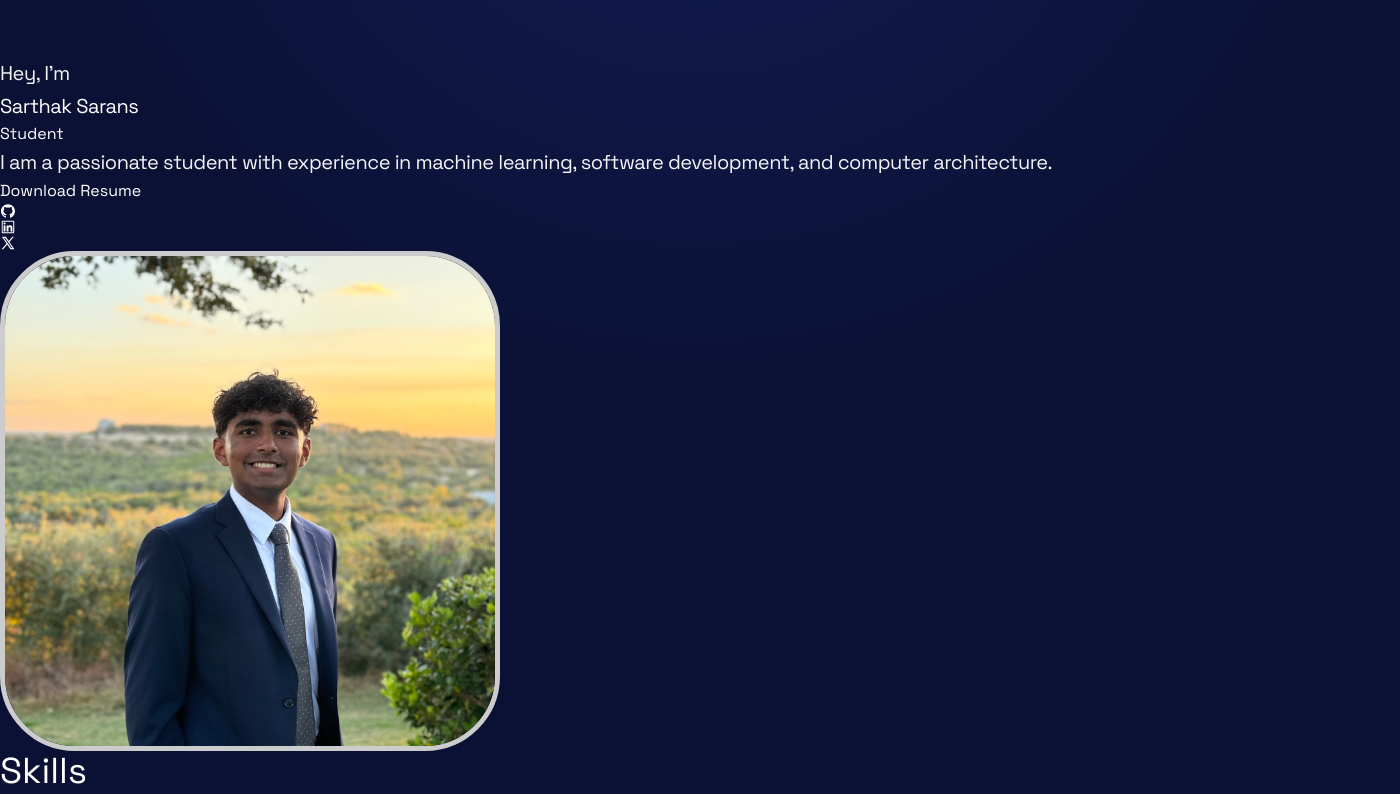
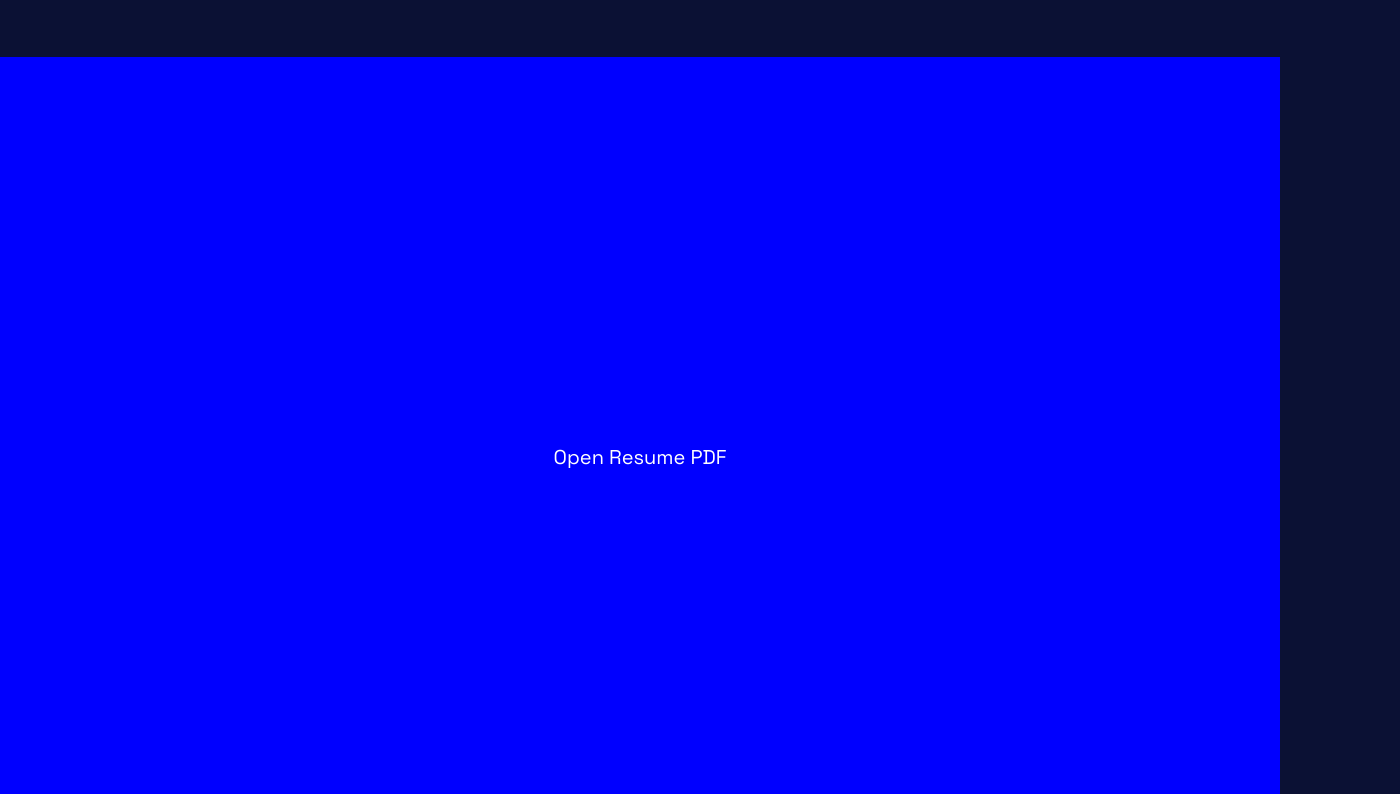
Before and after one commit to SarthakSarans/PersonalWebsite, a React (Vite) app: page /pdf-viewer in a window 1280 px wide. Shown: the part 980-1774 px from the top of the page, 1400 px wide, since content can reach past the window. Built offline with nearby package versions, Linux system fonts and the light colour scheme.

Commit message:
resume button working

```diff
--- a/package.json
+++ b/package.json
@@ -10,11 +10,15 @@
     "preview": "vite preview"
   },
   "dependencies": {
+    "@react-pdf-viewer/core": "^3.12.0",
+    "@react-pdf-viewer/default-layout": "^3.12.0",
     "@vercel/analytics": "^1.4.1",
     "framer-motion": "^11.15.0",
     "react": "^18.3.1",
     "react-dom": "^18.3.1",
     "react-icons": "^5.4.0",
+    "react-pdf": "^9.2.1",
+    "react-router-dom": "^7.1.1",
     "react-scroll": "^1.9.0",
     "react-type-animation": "^3.2.0",
     "react-vertical-timeline-component": "^3.5.3",
--- a/src/App.jsx
+++ b/src/App.jsx
@@ -1,19 +1,35 @@
-
+import React from "react";
+import { BrowserRouter as Router, Routes, Route } from "react-router-dom";
 import Navbar from "./components/Navbar";
 import Hero from "./components/Hero";
 import Skills from "./components/Skills";
 import Projects from "./components/Projects";
 import Experience from "./components/Experience";
-import { Analytics } from "@vercel/analytics/react"
+import PdfViewer from "./components/PdfViewer"; // Import PdfViewer component
+import { Analytics } from "@vercel/analytics/react";
+
 export default function App() {
   return (
-    <>
-      <Navbar/>
-      <Hero/>
-      <Skills/>
-      <Experience/>
-      <Projects/>
-      <Analytics />
-    </>
-  )
+    <Router>
+      <Navbar />
+      <Routes>
+        {/* Main components displayed on the homepage */}
+        <Route
+          path="/"
+          element={
+            <>
+
+              <Hero />
+              <Skills />
+              <Experience />
+              <Projects />
+              <Analytics />
+            </>
+          }
+        />
+        {/* Separate route for the PDF viewer */}
+        <Route path="/pdf-viewer" element={<PdfViewer />} />
+      </Routes>
+    </Router>
+  );
 }
--- a/src/components/Hero.jsx
+++ b/src/components/Hero.jsx
@@ -1,25 +1,21 @@
+// src/components/Hero.js
 import React from "react";
+import { TypeAnimation } from "react-type-animation";
+import { Link } from "react-router-dom";  // Import Link component
+import ShinyEffect from "./ShinyEffect";
 import profilepic from "../assets/profpic.jpg";
-import { TypeAnimation } from "react-type-animation";
-import ShinyEffect from "./ShinyEffect";
 import {
   AiOutlineGithub,
   AiOutlineX,
   AiOutlineLinkedin,
 } from "react-icons/ai";
-import {
-  DiPython,
-  DiJava,
-  DiJavascript1,
-} from "react-icons/di";
-
-
-
-
 import { motion } from "framer-motion";
 
-
 const Hero = () => {
+  const pdfUrl = '/resume.pdf';  // Replace with the actual URL or path to your PDF
+  const openPdf = () => {
+    window.location.href = pdfUrl;
+  };
   return (
     <div className="mt-24 max-w-[1200px] mx-auto relative">
       <div className="grid md:grid-cols-2 place-items-center gap-8">
@@ -36,7 +32,7 @@ const Hero = () => {
             transition={{ duration: 1, delay: 0.5 }}
             className="text-gray-200 md:text-7xl text-5xl tracking-tight mb-0"
           >
-                    Hey, I'm <br/>
+            Hey, I'm <br />
             <span className="text-blue-500">Sarthak Sarans</span>
           </motion.p>
           <TypeAnimation
@@ -46,7 +42,7 @@ const Hero = () => {
               "Researcher",
               1000,
               "Engineer",
-                        1000
+              1000,
             ]}
             speed={50}
             repeat={Infinity}
@@ -69,44 +65,44 @@ const Hero = () => {
             transition={{ duration: 1, delay: 1.5 }}
             className="flex flex-row items-center gap-6 my-4 md:mb-0"
           >
-                    <motion.button whileHover={{ scale: 1.05, boxShadow: "0px 0px 8px rgba(0, 0, 0, 0.3)" }}
+            <motion.button
+              whileHover={{
+                scale: 1.05,
+                boxShadow: "0px 0px 8px rgba(0, 0, 0, 0.3)",
+              }}
               className="z-10 cursor-pointer font-bold text-gray-200 md:w-auto p-4 border border-blue-400 rounded-xl"
             >
-                        <a
-                            href="/resume.pdf"
-                            rel="noopener noreferrer"
-                            className="text-gray-200 no-underline"
-                        >
-                            Download Resume
-                        </a>
+              {/* Link to the PdfViewer page */}
+              <button onClick={openPdf} style={{ color: 'white', fontSize: '20px', textDecoration: 'none', backgroundColor: 'transparent', border: 'none', cursor: 'pointer' }}>
+                View Resume
+              </button>
             </motion.button>
 
             <div className="flex gap-6 flex-row text-4xl md:text-6xl text-blue-400 z-20">
               <motion.a whileHover={{ scale: 1.2 }} href="https://github.com/SarthakSarans">
-                            <AiOutlineGithub/>
+                <AiOutlineGithub />
               </motion.a>
 
               <motion.a whileHover={{ scale: 1.2 }} href="https://www.linkedin.com/in/sarthaksarans/">
-                            <AiOutlineLinkedin/>
+                <AiOutlineLinkedin />
               </motion.a>
 
               <motion.a whileHover={{ scale: 1.2 }} href="#">
-                            <AiOutlineX/>
+                <AiOutlineX />
               </motion.a>
             </div>
           </motion.div>
         </motion.div>
 
-
         <motion.img
           src={profilepic}
-                alt="COver Photo"
+          alt="Cover Photo"
           style={{
             width: '500px',
             height: '500px',
-                    borderRadius: '75px', // Half of the height to create an oval
+            borderRadius: '75px',
             border: '5px solid #ccc',
-                    objectFit: 'cover'
+            objectFit: 'cover',
           }}
           className="w-[300px] md:w-[450px]"
           initial={{ opacity: 0, scale: 0.8 }}
@@ -116,27 +112,11 @@ const Hero = () => {
         />
       </div>
 
-        {/* <motion.div
-            initial={{ opacity: 0 }}
-            whileInView={{ opacity: 1 }}
-            viewport={{ once: true }}
-            transition={{ duration: 1, delay: 2 }}
-            className="flex flex-row text-7xl px-12 md:px-0 w-full justify-center items-center py-24"
-        >
-            <p className="text-gray-200 mr-6">My Tech Stack</p>
-            <DiPython className="text-blue-600 mx-2" />
-            <TbBrandCpp className="text-purple-500 mx-2" />
-            <DiJavascript1 className="text-yellow-500 mx-2" />
-            <DiJava className="text-orange-600 mx-2" />
-            <FaGolang className="text-blue-500  mx-2 text-100xl" />
-        </motion.div> */}
-
       <div className="absolute inset-0 hidden md:block">
         <ShinyEffect left={0} top={0} size={1400} />
       </div>
+    </div>
+  );
+};
 
-    </div>
-  )
-}
-
-export default Hero
+export default Hero;
--- /dev/null
+++ b/src/components/PdfViewer.jsx
@@ -0,0 +1,20 @@
+// src/components/PdfLink.js
+import React from 'react';
+
+const PdfLink = () => {
+  const pdfUrl = '/resume.pdf';  // Replace with the actual URL or path to your PDF
+
+  const openPdf = () => {
+    window.location.href = pdfUrl;
+  };
+
+  return (
+    <div style={{ width: '100%', height: '100vh', display: 'flex', justifyContent: 'center', alignItems: 'center', backgroundColor: 'blue' }}>
+      <button onClick={openPdf} style={{ color: 'white', fontSize: '20px', textDecoration: 'none', backgroundColor: 'transparent', border: 'none', cursor: 'pointer' }}>
+        Open Resume PDF
+      </button>
+    </div>
+  );
+};
+
+export default PdfLink;
```
Also changed, not shown: 2 other files (tests, documents, lock files or other folders). Lines whose indentation alone changed are shown as unchanged.
